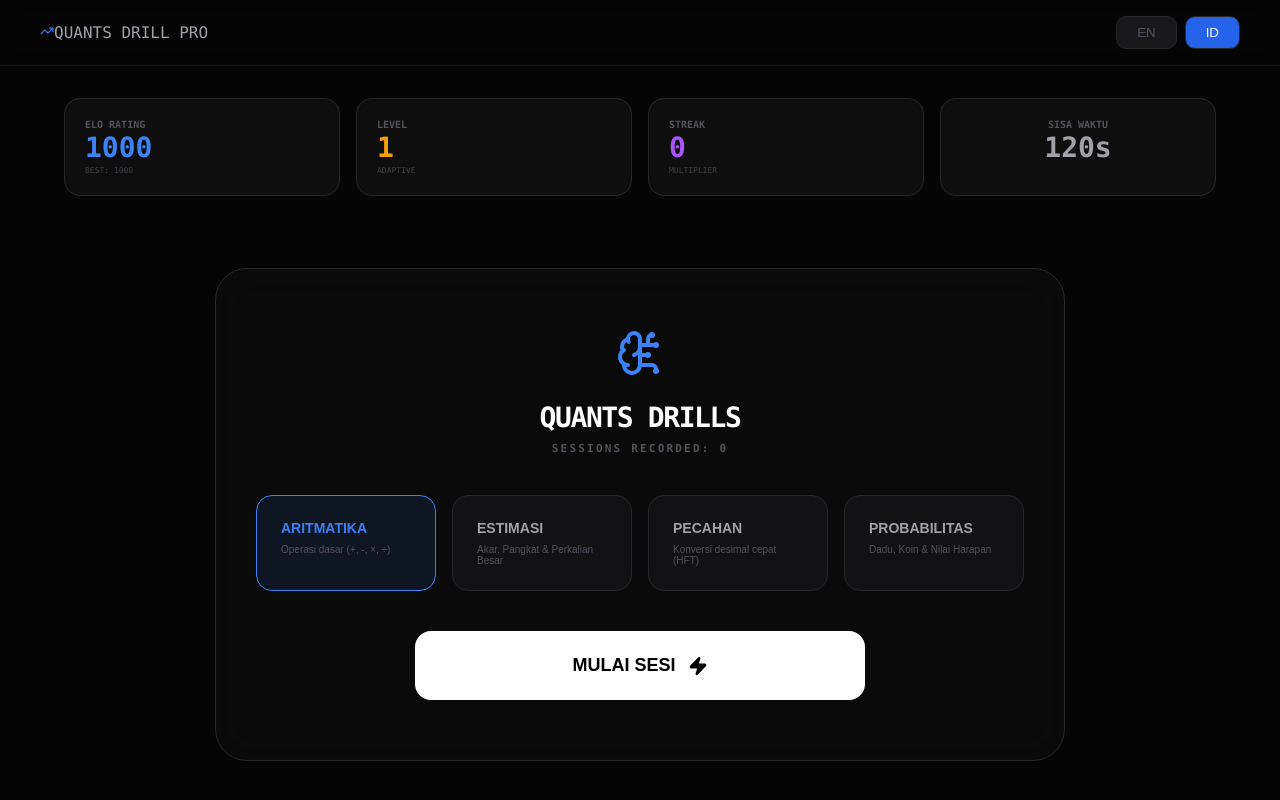
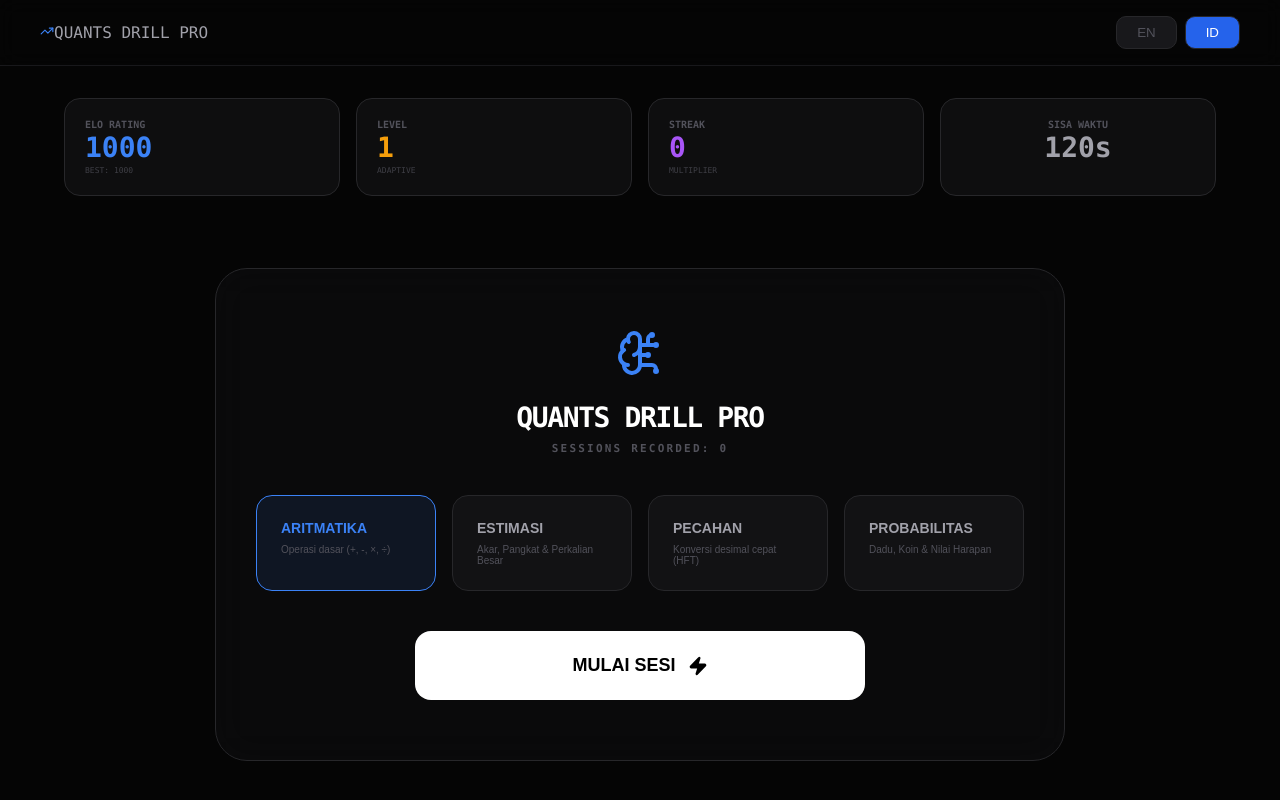
Before and after one commit to fikrinotes/personal-website, a Next.js app: page /quants-drill in a window 1280 px wide. Shown: the top 800 px of the page. Built offline with nearby package versions, Linux system fonts and the light colour scheme.

Commit message:
fix projects typo

```diff
--- a/src/app/quants-drill/page.js
+++ b/src/app/quants-drill/page.js
@@ -220,7 +220,7 @@ export default function QuantsDrill() {
             <div style={{ display: 'flex', justifyContent: 'center', marginBottom: '24px' }}>
               <BrainCircuit size={48} color="var(--blue-500)" />
             </div>
-            <h1 style={{ color: 'white', fontWeight: 900, fontSize: '28px', marginBottom: '8px', letterSpacing: '-0.05em' }}>QUANTS DRILLS</h1>
+            <h1 style={{ color: 'white', fontWeight: 900, fontSize: '28px', marginBottom: '8px', letterSpacing: '-0.05em' }}>QUANTS DRILL PRO</h1>
             <p style={{ fontSize: '11px', fontWeight: 'bold', color: 'var(--zinc-600)', marginBottom: '40px', letterSpacing: '0.2em' }}>SESSIONS RECORDED: {totalSessions}</p>
 
             <div className="mode-grid">
```
